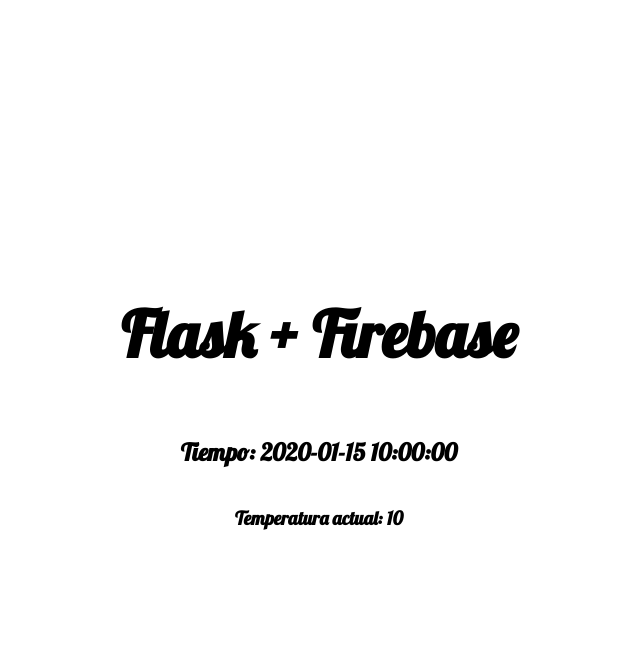
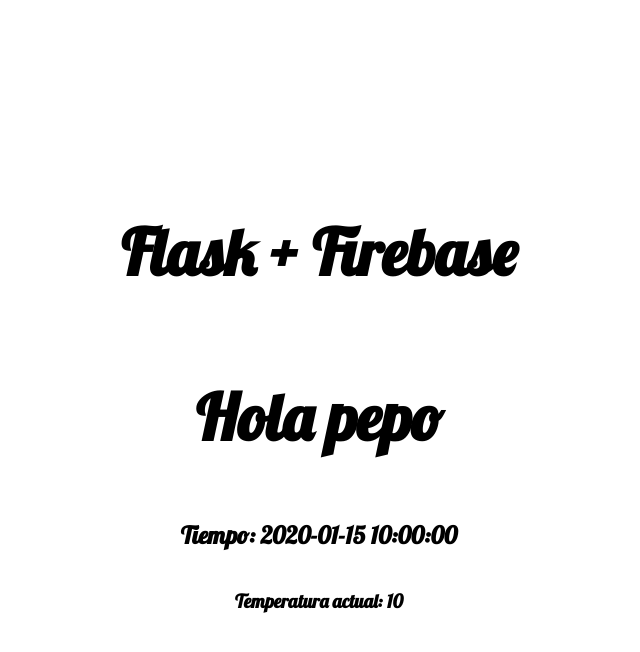
Before and after one commit to alecsilva/flask-app, a Flask app: template server/src/templates/index.html in a window 1280 px wide. Shown: the top 652 px of the page, without its empty margins (321-961 px from the left). Run offline with Flask 3, Linux system fonts and the light colour scheme; the template is opened without the code that fills it: most values are stand-ins (such as "Sample title", 1, 10 or a date in 2020).

Commit message:
update index.html

```diff
--- a/server/src/templates/index.html
+++ b/server/src/templates/index.html
@@ -8,6 +8,7 @@
 </head>
 <body class="full-screen flex-center">
   <h1 class="text-xl">Flask + Firebase</h1>
+  <h1 class="text-xl">Hola pepo</h1>
   <h2>Tiempo: {{ context.server_time }}</h2>
   <h3>Temperatura actual: {{ context.temp }}</h3>
 </body>
```
